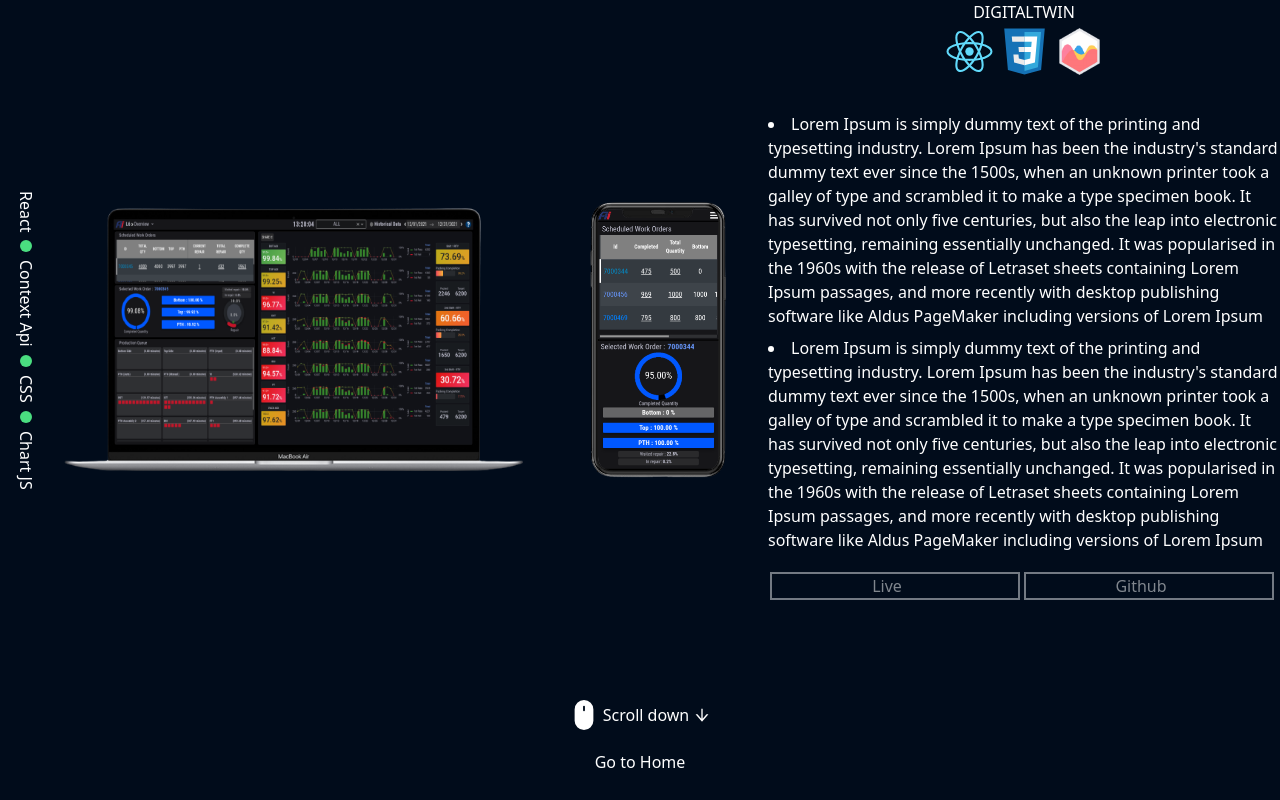
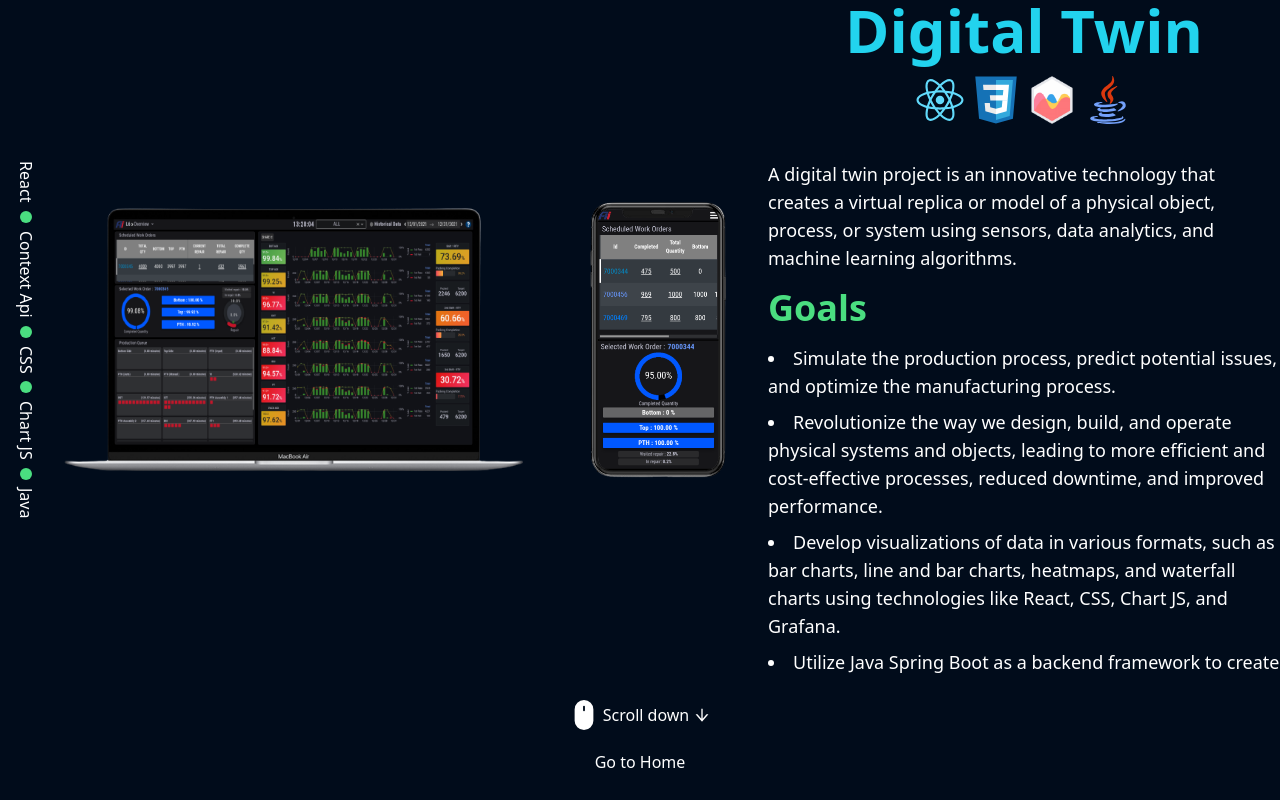
Before and after one commit to Anonymous-Chris/windowsportfolio, a React (Create React App) app: page /projects in a window 1280 px wide. Built offline with nearby package versions, Linux system fonts and the light colour scheme; what tw-elements would draw is missing.

Commit message:
feat: update prooject descriptions

```diff
--- a/src/Data/ProjectsData.js
+++ b/src/Data/ProjectsData.js
@@ -19,8 +19,8 @@ const ProjectsData = () => {
     let data = [
         {
             show: true,
-            component: "digitalTwin",
-            stack: ["React", "Context Api", "CSS", "Chart JS"],
+            component: "Digital Twin",
+            stack: ["React", "Context Api", "CSS", "Chart JS", "Java"],
             laptopImage: [digitalTwinOverviewDesktop, digitalTwinFmcsDesktop, digitalTwinBsiDesktop],
             mobileImage: [digitalTwinOverviewMobile, digitalTwinBsiMobile],
             config: {
@@ -29,19 +29,30 @@ const ProjectsData = () => {
                 liveUrl: "",
                 githubUrl: ""
             },
+            projectInfo: [
+                {
+                    desc: "A digital twin project is an innovative technology that creates a virtual replica or model of a physical object, process, or system using sensors, data analytics, and machine learning algorithms."
+                }
+            ],
             projectDesc: [
                 {
-                    desc: "Lorem Ipsum is simply dummy text of the printing and typesetting industry. Lorem Ipsum has been the industry's standard dummy text ever since the 1500s, when an unknown printer took a galley of type and scrambled it to make a type specimen book. It has survived not only five centuries, but also the leap into electronic typesetting, remaining essentially unchanged. It was popularised in the 1960s with the release of Letraset sheets containing Lorem Ipsum passages, and more recently with desktop publishing software like Aldus PageMaker including versions of Lorem Ipsum"
+                    desc: "Simulate the production process, predict potential issues, and optimize the manufacturing process."
                 },
                 {
-                    desc: "Lorem Ipsum is simply dummy text of the printing and typesetting industry. Lorem Ipsum has been the industry's standard dummy text ever since the 1500s, when an unknown printer took a galley of type and scrambled it to make a type specimen book. It has survived not only five centuries, but also the leap into electronic typesetting, remaining essentially unchanged. It was popularised in the 1960s with the release of Letraset sheets containing Lorem Ipsum passages, and more recently with desktop publishing software like Aldus PageMaker including versions of Lorem Ipsum"
+                    desc: "Revolutionize the way we design, build, and operate physical systems and objects, leading to more efficient and cost-effective processes, reduced downtime, and improved performance."
+                },
+                {
+                    desc: "Develop visualizations of data in various formats, such as bar charts, line and bar charts, heatmaps, and waterfall charts using technologies like React, CSS, Chart JS, and Grafana."
+                },
+                {
+                    desc: "Utilize Java Spring Boot as a backend framework to create APIs and integrate with the frontend for data retrieval and manipulation."
                 }
             ]
         },
         {
             show: true,
-            component: "fiicharger",
-            stack: ["Vue", "Element UI", "SCSS"],
+            component: "Fiicharger",
+            stack: ["Vue", "Element UI", "SCSS", "C#", ".NET"],
             laptopImage: [fiichargerStationDesktop, fiichargerReportsnDesktop, fiichargerPdfDesktop],
             mobileImage: [fiichargerStationMobile, fiichargerReportsMobile],
             config: {
@@ -50,12 +61,30 @@ const ProjectsData = () => {
                 liveUrl: "https://management.evucharging.com/",
                 githubUrl: ""
             },
-            projectDesc: []
+            projectInfo: [
+                {
+                    desc: "Fiicharger is an EV management solution that optimizes the charging, usage, and operations of electric vehicles. It includes features such as charging infrastructure management, a network of charging stations, billing and payment systems, energy management and load balancing, fleet management capabilities, smart grid integration, and data analytics. Fiicharger streamlines EV charging, improves efficiency, reduces costs, and enhances user experiences."
+                }
+            ],
+            projectDesc: [
+                {
+                    desc: "Develop and maintain an EV charging management solution, ensuring smooth operation and optimal user experience."
+                },
+                {
+                    desc: "Implement comprehensive features for efficient management of charging stations, chargers, pricing, and personalized charging profiles."
+                },
+                {
+                    desc: "Develop a robust reporting system that employs advanced filtering techniques, enabling in-depth data analysis and actionable insights."
+                },
+                {
+                    desc: "Integrate interactive maps and graphs for enhanced data visualization, facilitating intuitive interpretation of charging data."
+                }
+            ]
         },
         {
             show: true,
-            component: "surveillance",
-            stack: ["React", "CSS"],
+            component: "Surveillance",
+            stack: ["React", "CSS", "Java", "Context API"],
             laptopImage: [surveillanceDesktop, surveillanceHomeDesktop, surveillancePhotoDesktop],
             mobileImage: [surveillanceMobile, surveillanceHomeMobile, surveillanceVideoMobile],
             config: {
@@ -64,21 +93,48 @@ const ProjectsData = () => {
                 liveUrl: "https://anonymous-chris.github.io/overall/#/",
                 githubUrl: "https://github.com/Anonymous-Chris/overall"
             },
-            projectDesc: []
+            projectInfo: [
+                {
+                    desc: "Surveillance systems were vital in monitoring the spread of COVID-19, as well as detecting and responding to smoke and fire incidents. They utilized data from case reports, testing, hospitalizations, contact tracing, smoke detectors, and fire alarms. These systems identified COVID-19 hotspots, assessed public health measures, aided targeted interventions, and promptly alerted authorities to smoke and fire hazards."
+                }
+            ],
+            projectDesc: [
+                {
+                    desc: "Monitor and analyze footage to ensure compliance with COVID-19 safety guidelines, as well as detect smoke and fire hazards."
+                },
+                {
+                    desc: "Utilize heatmaps to identify crowded areas, as well as identify areas affected by smoke or fire incidents and suggest appropriate actions."
+                },
+                {
+                    desc: "Develop visual representations of data using graphs such as bar and pie charts to track COVID-19 cases and visualize the severity of smoke or fire incidents."
+                },
+                {
+                    desc: "Train new team members on surveillance technologies, data analysis techniques, and procedures for smoke and fire detection."
+                }
+            ]
         },
         {
-            show: false,
-            component: "portfolio",
-            stack: [],
+            show: true,
+            component: "Portfolio",
+            stack: ["React", "Context API", "CSS", "Tailwind"],
             laptopImage: [],
             mobileImage: [],
             config: {
-                isLive: false,
-                hasGithub: false,
-                liveUrl: "",
-                githubUrl: ""
+                isLive: true,
+                hasGithub: true,
+                liveUrl: "kshitijlingthep.com",
+                githubUrl: "https://github.com/Anonymous-Chris"
             },
-            projectDesc: []
+            projectInfo: [
+                {
+                    desc: "Create a captivating portfolio website with a Windows 11 theme to showcase your work professionally. Utilize the sleek design elements, vibrant colors, and clean typography to highlight projects and skills effectively. Leverage interactive widgets and smooth transitions to provide an immersive and engaging browsing experience for visitors."
+                }
+            ],
+            projectDesc: [
+                {
+                    desc: "Create a portfolio website using React and Tailwind"
+                }
+            ]
         }
     ]
     return data
--- a/src/components/Pages/About/Logo.js
+++ b/src/components/Pages/About/Logo.js
@@ -7,7 +7,7 @@ const Logo = (props) => {
                 draggable="false"
                 src={props.logo}
                 alt="logo"
-                className="cardIcon h-[55px] w-[55px] cursor-pointer p-1"
+                className="cardIcon h-[56px] w-[56px] cursor-pointer p-1"
             />
             {props.hover === "true" && (
                 <p className="textEllipsis hidden max-w-[56px] group-hover:block">{props.name}</p>
--- a/src/components/Pages/Projects/Buttons/GithubButton.js
+++ b/src/components/Pages/Projects/Buttons/GithubButton.js
@@ -4,7 +4,7 @@ const GithubButton = ({ disabled, url }) => {
     return (
         <div
             onClick={() => (!disabled ? window.open(url, "_blank") : "")}
-            className={`group mr-1 flex w-[inherit] max-w-[250px] cursor-pointer items-center justify-center border-2 ${
+            className={`group mr-1 flex w-[inherit] max-w-[250px] cursor-pointer items-center justify-center rounded border-2 ${
                 disabled ? "cursor-not-allowed opacity-50" : ""
             }`}
         >
--- a/src/components/Pages/Projects/Buttons/LiveButton.js
+++ b/src/components/Pages/Projects/Buttons/LiveButton.js
@@ -4,7 +4,7 @@ const LiveButton = ({ disabled, url }) => {
     return (
         <div
             onClick={() => (!disabled ? window.open(url, "_blank") : "")}
-            className={`group mr-1 flex w-[inherit] max-w-[250px] cursor-pointer items-center justify-center border-2 ${
+            className={`group mr-1 flex w-[inherit] max-w-[250px] cursor-pointer items-center justify-center rounded border-2 ${
                 disabled ? "cursor-not-allowed opacity-50" : ""
             }`}
         >
--- a/src/components/Pages/Projects/EachProject.js
+++ b/src/components/Pages/Projects/EachProject.js
@@ -4,7 +4,7 @@ import { BsFillMouseFill } from "react-icons/bs"
 import GoHome from "../../../components/Pages/Common/GoHome"
 import ProjectDescription from "./ProjectDescription"
 import ProjectImages from "./ProjectImages"
-const EachProject = ({ lastItem, laptopImage, mobileImage, name, config, stackTextDesc, projectDesc }) => {
+const EachProject = ({ lastItem, laptopImage, mobileImage, name, config, stackTextDesc, projectDesc, projectInfo }) => {
     return (
         <div className="projectElement projectSnapStop h-full w-full text-center">
             <div className="flex h-[85%] w-full flex-col overflow-auto lg:flex-row">
@@ -16,6 +16,7 @@ const EachProject = ({ lastItem, laptopImage, mobileImage, name, config, stackTe
                 <ProjectDescription
                     name={name}
                     stackTextDesc={stackTextDesc}
+                    projectInfo={projectInfo}
                     projectDesc={projectDesc}
                     config={config}
                 ></ProjectDescription>
--- a/src/components/Pages/Projects/ProjectDescription.js
+++ b/src/components/Pages/Projects/ProjectDescription.js
@@ -3,15 +3,18 @@ import GithubButton from "./Buttons/GithubButton"
 import LiveButton from "./Buttons/LiveButton"
 import HorizontalIconsStack from "./HorizontalIconsStack"
 import ProjectDescriptionDetail from "./ProjectDescriptionDetail"
-const ProjectDescription = ({ stackTextDesc, projectDesc, name, config }) => {
+const ProjectDescription = ({ stackTextDesc, projectInfo, projectDesc, name, config }) => {
     return (
         <div className="flex w-full flex-col lg:w-[40%]">
-            {name.toUpperCase()}
+            <span className="mb-3 text-6xl font-bold text-cyan-400">{name}</span>
             <div className="">
                 <HorizontalIconsStack stackTextDesc={stackTextDesc}></HorizontalIconsStack>
-                <ProjectDescriptionDetail projectDesc={projectDesc}></ProjectDescriptionDetail>
+                <ProjectDescriptionDetail
+                    projectInfo={projectInfo}
+                    projectDesc={projectDesc}
+                ></ProjectDescriptionDetail>
             </div>
-            <div className="flex w-full justify-center">
+            <div className="flex w-full justify-center text-2xl">
                 <LiveButton disabled={!config.isLive} url={config.liveUrl}></LiveButton>
                 <GithubButton disabled={!config.hasGithub} url={config.githubUrl}></GithubButton>
             </div>
--- a/src/components/Pages/Projects/ProjectDescriptionDetail.js
+++ b/src/components/Pages/Projects/ProjectDescriptionDetail.js
@@ -1,8 +1,16 @@
-import React from 'react'
+import React from "react"
 
-const ProjectDescriptionDetail = ({ projectDesc }) => {
+const ProjectDescriptionDetail = ({ projectInfo, projectDesc }) => {
     return (
-        <div className="mb-3 flex flex-col text-left">
+        <div className="mb-4 flex flex-col text-left text-lg">
+            {projectInfo.length > 0 &&
+                projectInfo.map((item, index) => (
+                    <li className="mb-2 list-none" key={index}>
+                        {item.desc}
+                    </li>
+                ))}
+
+            {projectDesc.length > 0 && <span className="mb-4 mt-2 text-4xl font-bold text-green-400">Goals</span>}
             {projectDesc.length > 0 &&
                 projectDesc.map((item, index) => (
                     <li className="mb-2" key={index}>
--- a/src/pages/Projects.js
+++ b/src/pages/Projects.js
@@ -1,6 +1,6 @@
 import React, { useEffect, useState } from "react"
+import ProjectsData from "../Data/ProjectsData"
 import EachProject from "../components/Pages/Projects/EachProject"
-import ProjectsData from "../Data/ProjectsData"
 const Projects = () => {
     //remove all hidden projects
     let projectData = ProjectsData().filter((item) => item.show)
@@ -33,6 +33,7 @@ const Projects = () => {
                                 mobileImage={item.mobileImage[randomIndexLaptop[index]] || item.mobileImage[0]}
                                 laptopImage={item.laptopImage[randomIndexLaptop[index]] || item.laptopImage[0]}
                                 stackTextDesc={item.stack}
+                                projectInfo={item.projectInfo}
                                 projectDesc={item.projectDesc}
                                 //check last item dynamically
                                 lastItem={index === projectData.length - 1}
```
Also changed, not shown: src/components/Pages/Projects/HorizontalIconsStack.js (+5 -3 lines), src/assets/skills/elementui-original.svg (added), src/assets/skills/java-original.svg.
